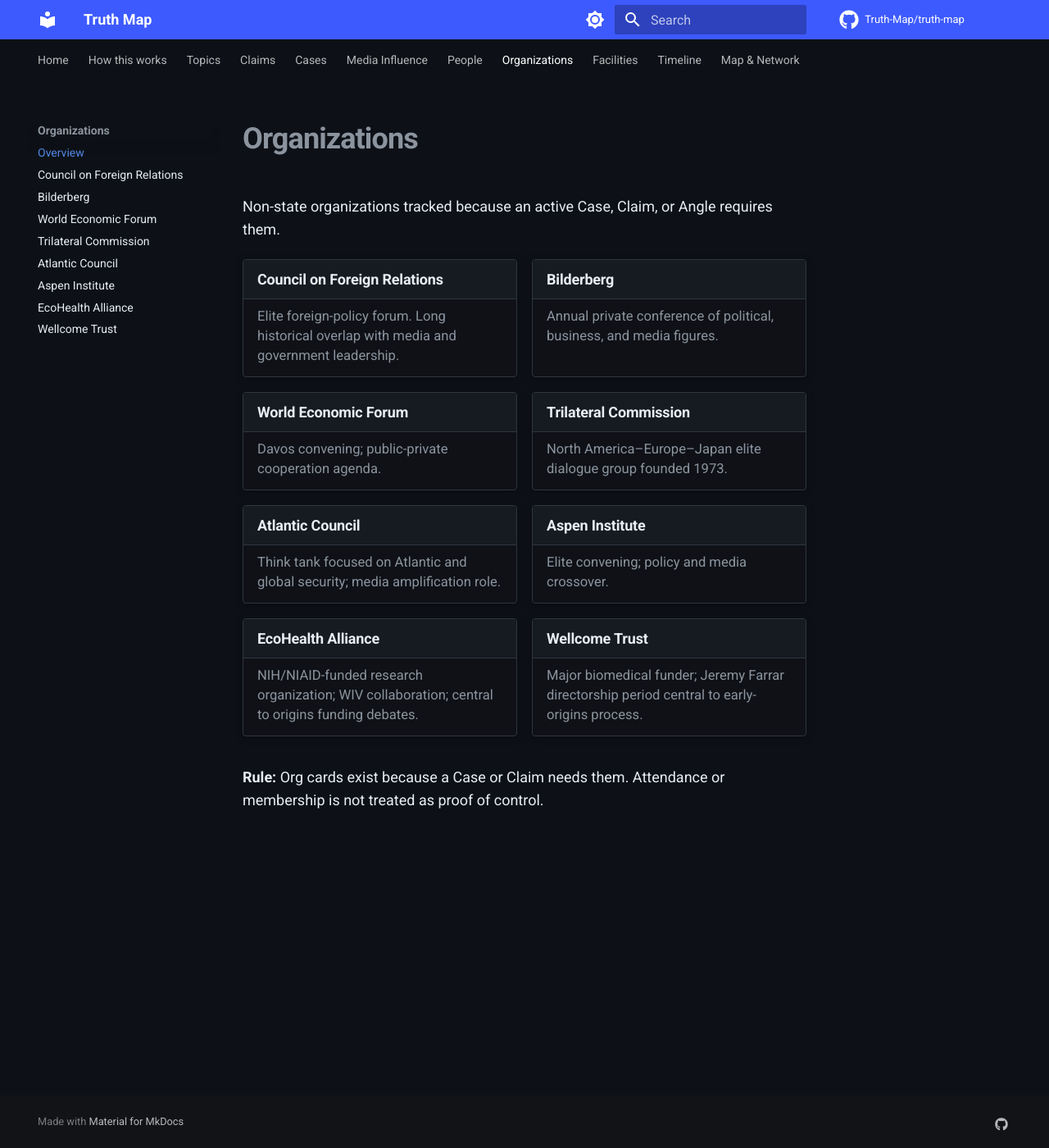
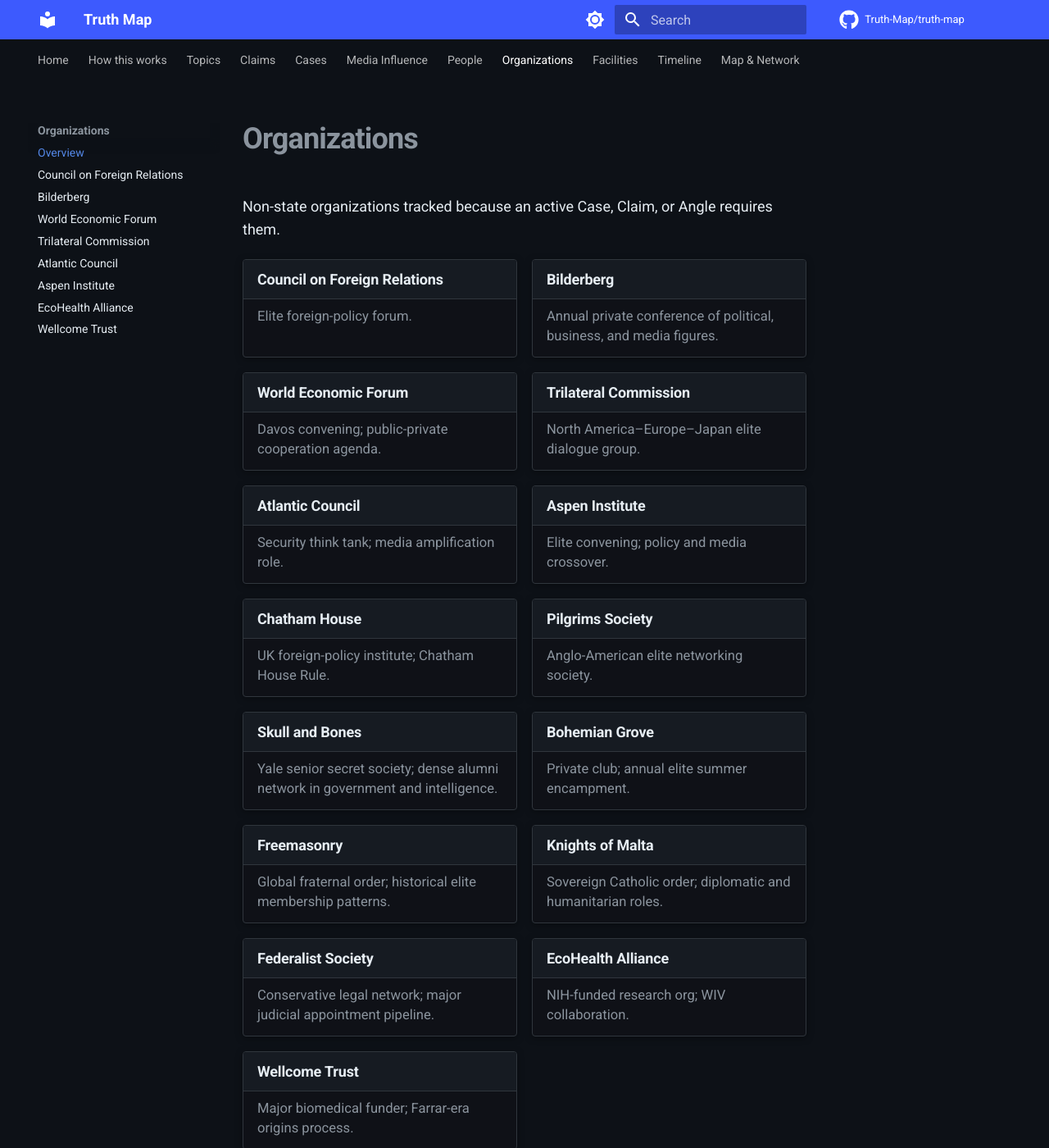
Before and after one commit to BnBCleaners/truth-map, an MkDocs documentation site: the page built from docs/organizations/index.md, in a window 1280 px wide and 1400 px high. Shown: the whole window at 82% size. Built offline with MkDocs 1.6.1 and Material for MkDocs 9.7.7, drawn with Linux system fonts in a browser that asks for light colours; comment, search, counter and statistics services are not loaded; some of the changed text lies outside the part shown.

Commit message:
Add org cards: Skull and Bones, Bohemian Grove, Freemasonry, Knights of Malta, Chatham House, Pilgrims Society, Federalist Society + expanded orgs index

```diff
--- a/docs/organizations/index.md
+++ b/docs/organizations/index.md
@@ -4,46 +4,22 @@ Non-state organizations tracked because an active Case, Claim, or Angle requires
 
 <div class="tm-card-grid">
 
-<div class="tm-card">
-  <h3><a href="cfr/">Council on Foreign Relations</a></h3>
-  <p>Elite foreign-policy forum. Long historical overlap with media and government leadership.</p>
-</div>
-
-<div class="tm-card">
-  <h3><a href="bilderberg/">Bilderberg</a></h3>
-  <p>Annual private conference of political, business, and media figures.</p>
-</div>
-
-<div class="tm-card">
-  <h3><a href="wef/">World Economic Forum</a></h3>
-  <p>Davos convening; public-private cooperation agenda.</p>
-</div>
-
-<div class="tm-card">
-  <h3><a href="trilateral-commission/">Trilateral Commission</a></h3>
-  <p>North America–Europe–Japan elite dialogue group founded 1973.</p>
-</div>
-
-<div class="tm-card">
-  <h3><a href="atlantic-council/">Atlantic Council</a></h3>
-  <p>Think tank focused on Atlantic and global security; media amplification role.</p>
-</div>
-
-<div class="tm-card">
-  <h3><a href="aspen-institute/">Aspen Institute</a></h3>
-  <p>Elite convening; policy and media crossover.</p>
-</div>
-
-<div class="tm-card">
-  <h3><a href="ecohealth-alliance/">EcoHealth Alliance</a></h3>
-  <p>NIH/NIAID-funded research organization; WIV collaboration; central to origins funding debates.</p>
-</div>
-
-<div class="tm-card">
-  <h3><a href="wellcome-trust/">Wellcome Trust</a></h3>
-  <p>Major biomedical funder; Jeremy Farrar directorship period central to early-origins process.</p>
-</div>
+<div class="tm-card"><h3><a href="cfr/">Council on Foreign Relations</a></h3><p>Elite foreign-policy forum.</p></div>
+<div class="tm-card"><h3><a href="bilderberg/">Bilderberg</a></h3><p>Annual private conference of political, business, and media figures.</p></div>
+<div class="tm-card"><h3><a href="wef/">World Economic Forum</a></h3><p>Davos convening; public-private cooperation agenda.</p></div>
+<div class="tm-card"><h3><a href="trilateral-commission/">Trilateral Commission</a></h3><p>North America–Europe–Japan elite dialogue group.</p></div>
+<div class="tm-card"><h3><a href="atlantic-council/">Atlantic Council</a></h3><p>Security think tank; media amplification role.</p></div>
+<div class="tm-card"><h3><a href="aspen-institute/">Aspen Institute</a></h3><p>Elite convening; policy and media crossover.</p></div>
+<div class="tm-card"><h3><a href="chatham-house/">Chatham House</a></h3><p>UK foreign-policy institute; Chatham House Rule.</p></div>
+<div class="tm-card"><h3><a href="pilgrims-society/">Pilgrims Society</a></h3><p>Anglo-American elite networking society.</p></div>
+<div class="tm-card"><h3><a href="skull-and-bones/">Skull and Bones</a></h3><p>Yale senior secret society; dense alumni network in government and intelligence.</p></div>
+<div class="tm-card"><h3><a href="bohemian-grove/">Bohemian Grove</a></h3><p>Private club; annual elite summer encampment.</p></div>
+<div class="tm-card"><h3><a href="freemasonry/">Freemasonry</a></h3><p>Global fraternal order; historical elite membership patterns.</p></div>
+<div class="tm-card"><h3><a href="knights-of-malta/">Knights of Malta</a></h3><p>Sovereign Catholic order; diplomatic and humanitarian roles.</p></div>
+<div class="tm-card"><h3><a href="federalist-society/">Federalist Society</a></h3><p>Conservative legal network; major judicial appointment pipeline.</p></div>
+<div class="tm-card"><h3><a href="ecohealth-alliance/">EcoHealth Alliance</a></h3><p>NIH-funded research org; WIV collaboration.</p></div>
+<div class="tm-card"><h3><a href="wellcome-trust/">Wellcome Trust</a></h3><p>Major biomedical funder; Farrar-era origins process.</p></div>
 
 </div>
 
-**Rule:** Org cards exist because a Case or Claim needs them. Attendance or membership is not treated as proof of control.
+**Rule:** Org cards exist because a Case or Claim needs them. Membership is not treated as proof of control.
```
Also changed, not shown: docs/organizations/bohemian-grove.md (added, +13 -0 lines), docs/organizations/chatham-house.md (added, +13 -0 lines), docs/organizations/federalist-society.md (added, +13 -0 lines), docs/organizations/freemasonry.md (added, +13 -0 lines), docs/organizations/knights-of-malta.md (added, +13 -0 lines), docs/organizations/pilgrims-society.md (added, +13 -0 lines), docs/organizations/skull-and-bones.md (added, +13 -0 lines).
